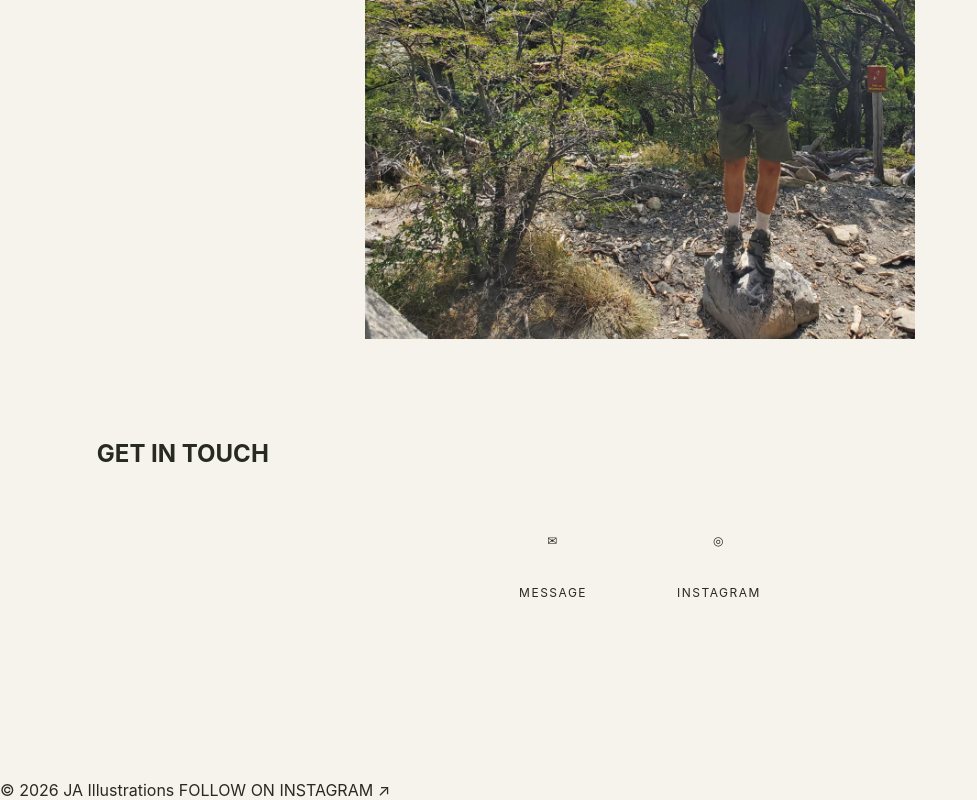
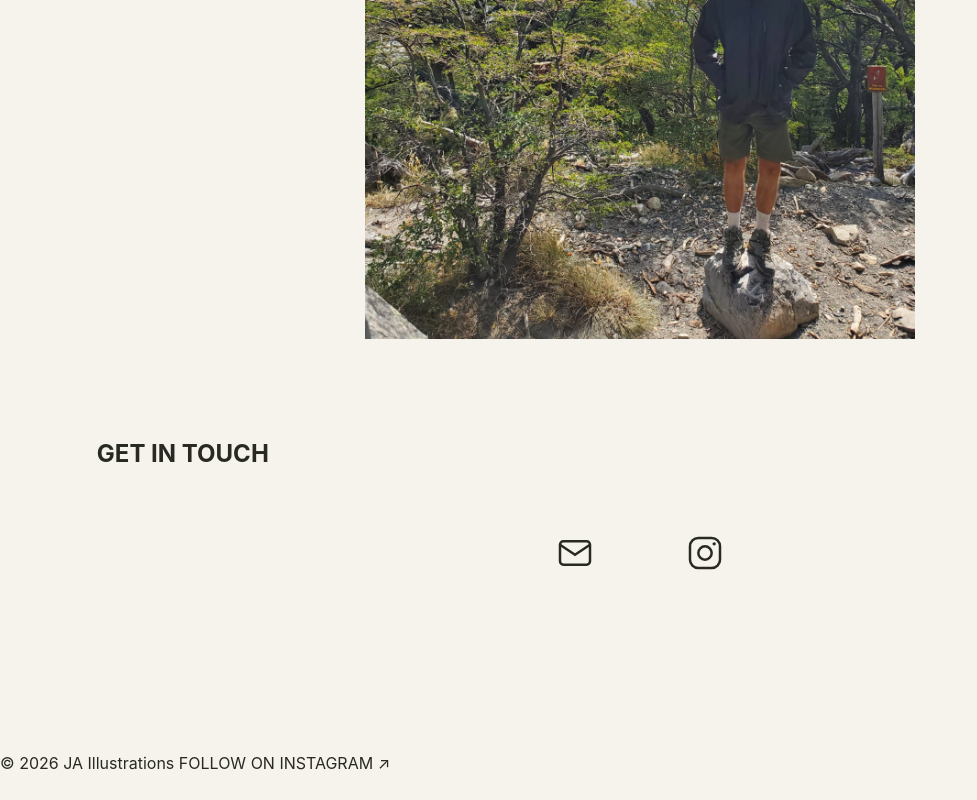
Before and after one commit to jaillustrations/jaillustrations.github.io, a plain HTML site: page index.html in a window 1280 px wide. Shown: the part 6835-7635 px from the top of the page, without its empty margins (0-977 px from the left). After the commit the page ends 7608 px from the top, so only its background shows below. Drawn offline with Linux system fonts and the light colour scheme.

Commit message:
Update index.html

```diff
--- a/index.html
+++ b/index.html
@@ -1027,9 +1027,12 @@ grid-auto-flow: row dense;
   </div>
 
   <div class="contact-options">
-    <button class="contact-option" id="open-contact">
-      <span class="contact-icon">✉</span>
-      <span>MESSAGE</span>
+
+  <button class="contact-option" id="open-contact" aria-label="Send me a message">
+    <svg class="contact-icon" viewBox="0 0 24 24" fill="none" stroke="currentColor" stroke-width="1.5">
+      <rect x="3" y="5" width="18" height="14" rx="2"/>
+      <path d="M3 7l9 6 9-6"/>
+    </svg>
   </button>
 
   <a
@@ -1037,10 +1040,15 @@ grid-auto-flow: row dense;
     href="https://www.instagram.com/jaillustrations/"
     target="_blank"
     rel="noopener noreferrer"
+    aria-label="Visit my Instagram"
   >
-      <span class="contact-icon">◎</span>
-      <span>INSTAGRAM</span>
+    <svg class="contact-icon" viewBox="0 0 24 24" fill="none" stroke="currentColor" stroke-width="1.5">
+      <rect x="3" y="3" width="18" height="18" rx="5"/>
+      <circle cx="12" cy="12" r="4"/>
+      <circle cx="17.5" cy="6.5" r="1" fill="currentColor" stroke="none"/>
+    </svg>
   </a>
+
 </div>
 </section>
 
```
Lines whose indentation alone changed are shown as unchanged.
